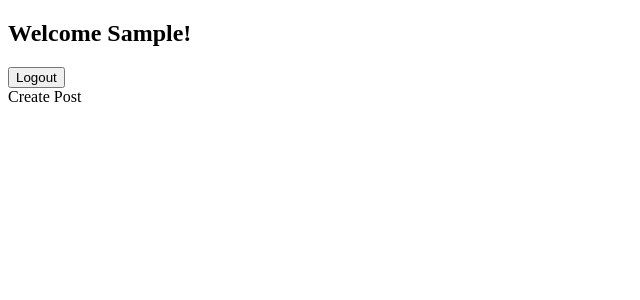
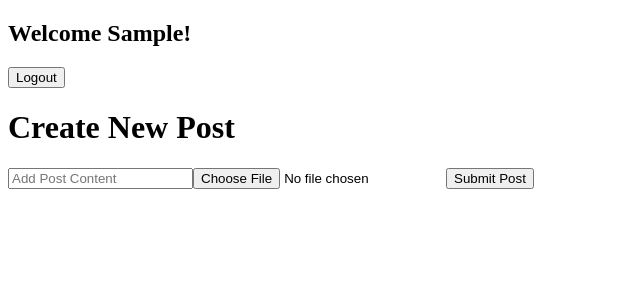
Before and after one commit to mrin2810/react-social-media, a React (Create React App) app: page / in a window 1280 px wide. Both pictures are taken after typing "Sample", "Sample123" into the empty fields and a click on the button "Submit". Shown: the top 300 px of the page, without its empty margins (0-640 px from the left). Built offline with nearby package versions, Linux system fonts and the light colour scheme.

Commit message:
Created Create Post Component

```diff
--- a/src/components/CreatePost.js
+++ b/src/components/CreatePost.js
@@ -1,7 +1,26 @@
 import React from "react";
 
 function CreatePost() {
-    return <div>Create Post</div>
+    function handleSubmit(event) {
+        event.preventDefault();
+    }
+    return (
+        <>
+            <div>
+                <h1>Create New Post</h1>
+                <form onSubmit={handleSubmit}>
+                    <input
+                        type="text"
+                        placeholder="Add Post Content"
+                    />
+                    <input
+                        type="file"
+                    />
+                    <button type="submit">Submit Post</button>
+                </form>
+            </div>
+        </>
+    )
 }
 
 export default CreatePost;
```
